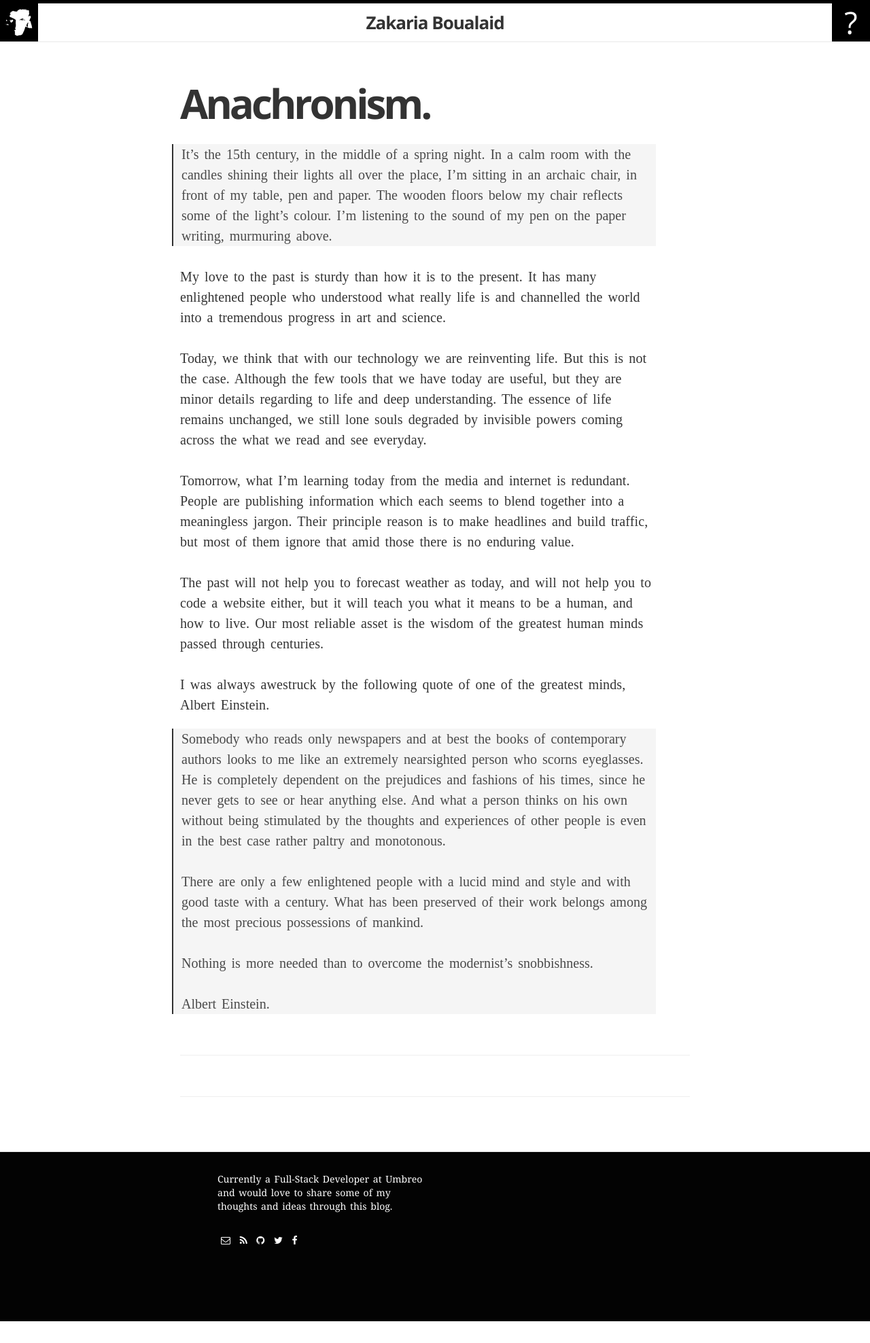
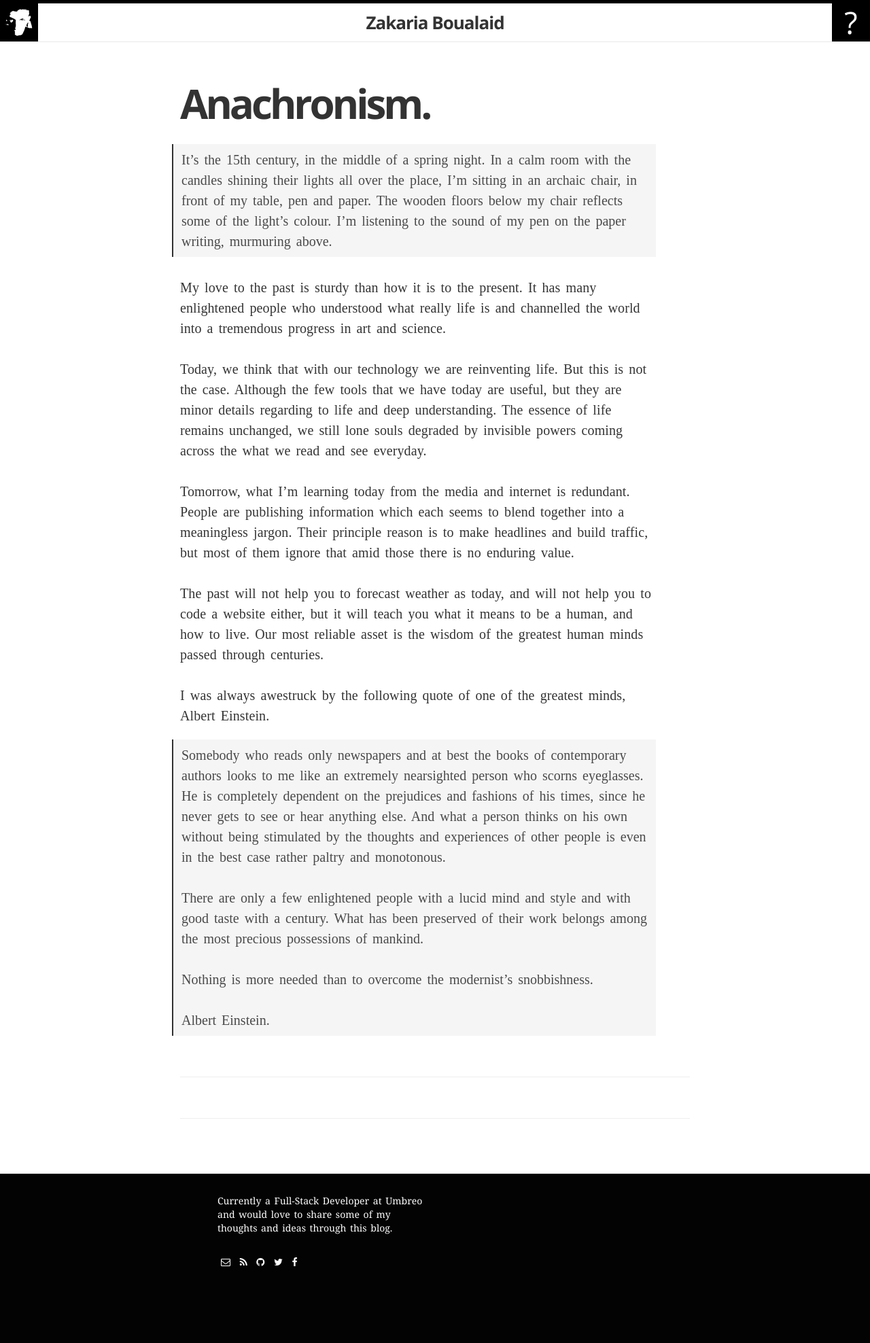
Before and after one commit to ZakariaBoualaid/zakariaboualaid.github.io, a Jekyll site: the page built from _posts/2014-11-15-anachronism.markdown, in a window 1280 px wide. Shown: the whole page at 68% size. Built offline with Jekyll 4.4.1, drawn with Linux system fonts in a browser that asks for light colours; some web fonts are replaced; comment, search, counter and statistics services are not loaded; before the commit the page ends 1944 px from its top, so only the background shows below that.

Commit message:
Big step, Anachronism

```diff
--- a/_sass/_layout.scss
+++ b/_sass/_layout.scss
@@ -1,13 +1,5 @@
 .small{
     font-size: 14px;
-}
-
-.pluginCountButton {
-    color: red;
-    font-size: 11px;
-    line-height: 18px;
-    text-align: center;
-    white-space: nowrap;
 }
 
 /**
@@ -329,14 +321,13 @@
 
     blockquote.phil{
         border-left: 2px solid rgba(0,0,0,0.8);
-        padding-left:10px;
         margin-left:-12px;
         margin-bottom: 20px;
         letter-spacing: 0px;
         text-decoration: none;
         font-family: 'freight';
         font-style:normal;
-        padding: 0px 0px 0px 12px;
+        padding: 8px 0px 8px 12px;
         background-color: rgba(0,0,0,0.04);
     }
 
```
